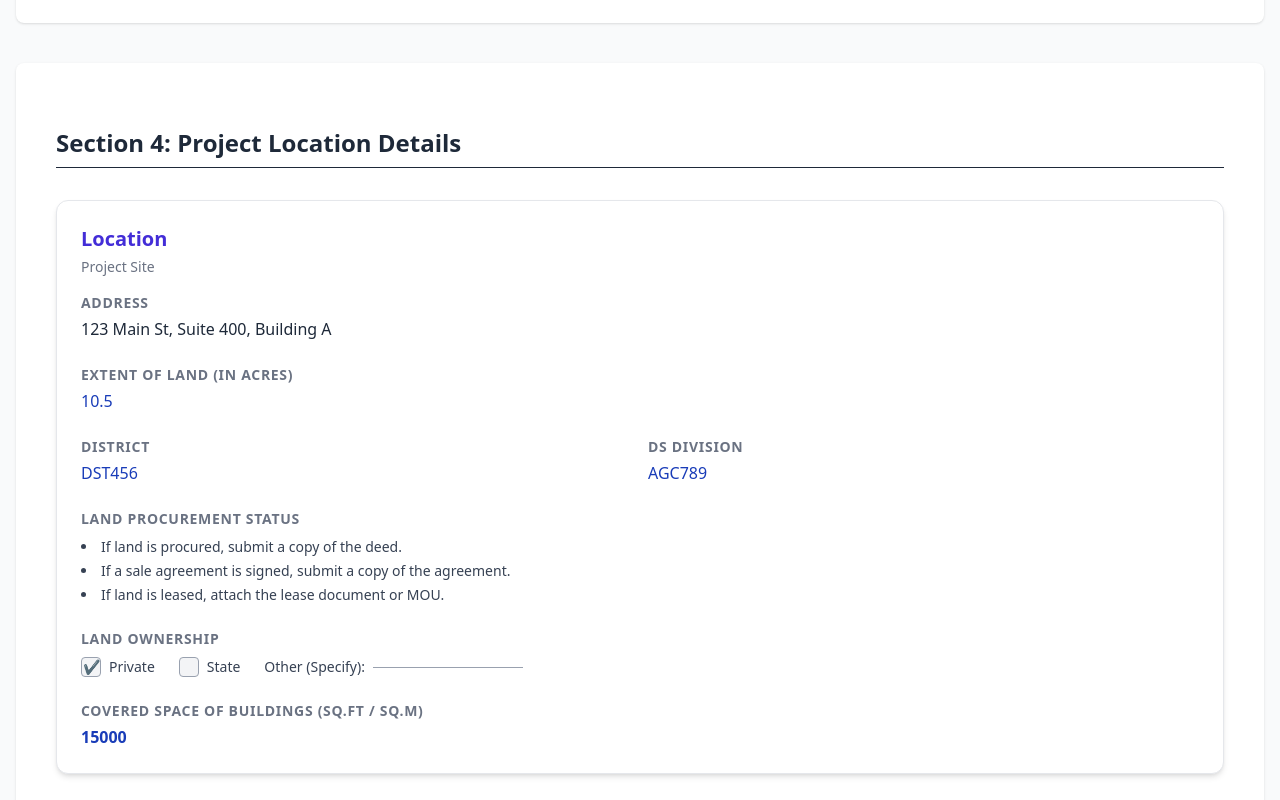
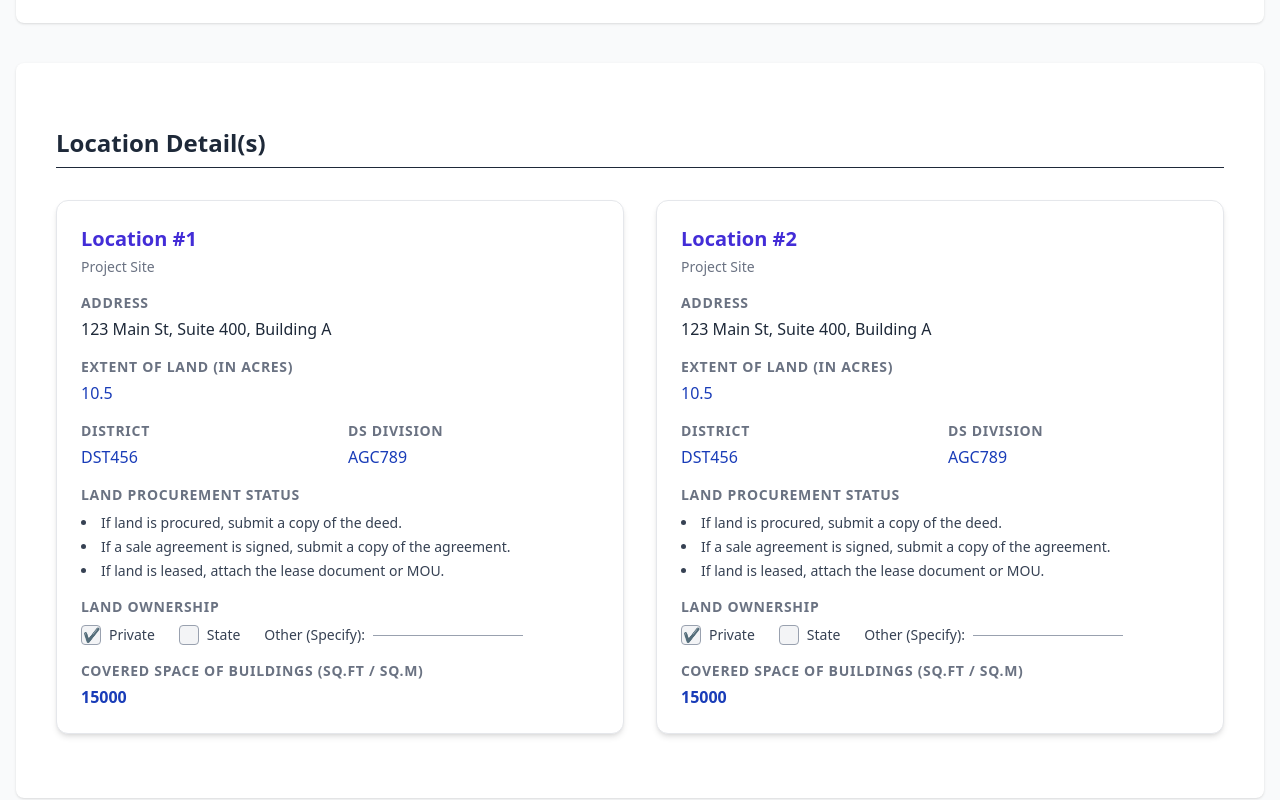
Before and after one commit to DilukaB/BOI-Application-Views, a React (Vite) app in the folder BOI Tourism/Frontend/: page / in a window 1280 px wide. Shown: the part 580-1380 px from the top of the page. Built offline with nearby package versions, Linux system fonts and the light colour scheme.

Commit message:
tourism updated

```diff
--- a/BOI Tourism/Frontend/public/data.json
+++ b/BOI Tourism/Frontend/public/data.json
@@ -64,6 +64,29 @@
       "onSiteInfrastructure": "Warehouse, office buildings",
       "coveredSpace": 15000,
       "existingBuildings": "3 warehouses, 1 admin block"
+    },
+    {
+      "facadD1": "123 Main St",
+      "facadD2": "Suite 400",
+      "facadD3": "Building A",
+      "factel": "+1-555-123-4567",
+      "factlx": "+1-555-765-4321",
+      "facfax": "+1-555-987-6543",
+      "faceml": "info@facility.com",
+      "lndacr": 10.5,
+      "lndrood": 8.2,
+      "lndpurch": 5.0,
+      "facprvcd": "PRV123",
+      "facdistcd": "DST456",
+      "facagacd": "AGC789",
+      "longitude": "72.8777",
+      "latitude": "19.0760",
+      "ownership": "Private",
+      "numberOfUnits": "20",
+      "offSiteInfrastructure": "Road access, power supply",
+      "onSiteInfrastructure": "Warehouse, office buildings",
+      "coveredSpace": 15000,
+      "existingBuildings": "3 warehouses, 1 admin block"
     }
   ]
 }
--- a/BOI Tourism/Frontend/src/components/LocationForm.jsx
+++ b/BOI Tourism/Frontend/src/components/LocationForm.jsx
@@ -1,20 +1,20 @@
   import React, { useEffect, useState } from "react";
 
  const LocationForm = () => {
-  const [location, setLocation] = useState(null);
+   const [locations, setLocations] = useState([]);
 
    useEffect(() => {
      fetch("/data.json")
        .then((res) => res.json())
        .then((data) => {
-        if (data.siteLocations && data.siteLocations.length > 0) {
-          setLocation(data.siteLocations[0]); // Use the first location
+         if (data.siteLocations?.length > 0) {
+           setLocations(data.siteLocations);
          }
        })
        .catch((err) => console.error("Error fetching location:", err));
    }, []);
 
-  if (!location) {
+   if (locations.length === 0) {
      return (
        <div className="flex justify-center py-20">
          <p className="text-lg font-medium text-gray-500 animate-pulse">
@@ -27,18 +27,25 @@ const LocationForm = () => {
    return (
      <div className="container mx-auto px-4 py-10 text-gray-800">
        <h2 className="text-2xl font-semibold mb-8 text-gray-800 border-b pb-2">
-        Section 4: Project Location Details
+          Location Detail(s)
        </h2>
 
-      <div className="border rounded-xl p-6 transition-all duration-300 border-gray-200 shadow-md hover:shadow-lg bg-white space-y-6">
+       <div className="grid grid-cols-1 md:grid-cols-2 gap-8">
+         {locations.map((location, index) => (
+           <div
+             key={index}
+             className="border rounded-xl p-6 transition-all duration-300 border-gray-200 shadow-md hover:shadow-lg bg-white space-y-6"
+           >
              <div className="flex justify-between items-start mb-4">
                <div>
-            <h3 className="text-xl font-bold text-indigo-700">Location</h3>
+                 <h3 className="text-xl font-bold text-indigo-700">
+                   Location #{index + 1}
+                 </h3>
                  <p className="text-sm text-gray-500 mt-1">Project Site</p>
                </div>
              </div>
 
-        {/* Address */}
+             <div className="space-y-4">
                <div>
                  <h4 className="text-sm font-semibold text-gray-500 uppercase tracking-wider">
                    Address
@@ -50,31 +57,34 @@ const LocationForm = () => {
                  </p>
                </div>
 
-        {/* Extent of Land */}
                <div>
                  <h4 className="text-sm font-semibold text-gray-500 uppercase tracking-wider">
                    Extent of Land (in acres)
                  </h4>
-          <p className="mt-1 text-blue-800 font-medium">{location.lndacr}</p>
+                 <p className="mt-1 text-blue-800 font-medium">
+                   {location.lndacr}
+                 </p>
                </div>
 
-        {/* District and DS Division */}
                <div className="grid grid-cols-2 gap-4">
                  <div>
                    <h4 className="text-sm font-semibold text-gray-500 uppercase tracking-wider">
                      District
                    </h4>
-            <p className="mt-1 text-blue-800 font-medium">{location.facdistcd}</p>
+                   <p className="mt-1 text-blue-800 font-medium">
+                     {location.facdistcd}
+                   </p>
                  </div>
                  <div>
                    <h4 className="text-sm font-semibold text-gray-500 uppercase tracking-wider">
                      DS Division
                    </h4>
-            <p className="mt-1 text-blue-800 font-medium">{location.facagacd}</p>
+                   <p className="mt-1 text-blue-800 font-medium">
+                     {location.facagacd}
+                   </p>
                  </div>
                </div>
 
-        {/* Land Procurement Status */}
                <div>
                  <h4 className="text-sm font-semibold text-gray-500 uppercase tracking-wider">
                    Land Procurement Status
@@ -82,7 +92,8 @@ const LocationForm = () => {
                  <ul className="list-disc list-inside mt-2 text-gray-700 text-sm space-y-1">
                    <li>If land is procured, submit a copy of the deed.</li>
                    <li>
-              If a sale agreement is signed, submit a copy of the agreement.
+                     If a sale agreement is signed, submit a copy of the
+                     agreement.
                    </li>
                    <li>
                      If land is leased, attach the lease document or MOU.
@@ -90,7 +101,6 @@ const LocationForm = () => {
                  </ul>
                </div>
 
-        {/* Ownership */}
                <div>
                  <h4 className="text-sm font-semibold text-gray-500 uppercase tracking-wider">
                    Land Ownership
@@ -98,7 +108,9 @@ const LocationForm = () => {
                  <div className="mt-2 flex flex-wrap items-start gap-6 text-sm text-gray-700">
                    {["Private", "State"].map((type) => (
                      <label key={type} className="flex items-center gap-2">
-                <span className="w-5 h-5 border border-gray-400 rounded-sm flex items-center justify-center bg-gray-100 text-green-600 font-bold">
+                       <span
+                         className={`w-5 h-5 border border-gray-400 rounded-sm flex items-center justify-center bg-gray-100 text-green-600 font-bold`}
+                       >
                          {location.ownership === type ? "✔" : ""}
                        </span>
                        {type}
@@ -115,7 +127,6 @@ const LocationForm = () => {
                  </div>
                </div>
 
-        {/* Covered Space */}
                <div>
                  <h4 className="text-sm font-semibold text-gray-500 uppercase tracking-wider">
                    Covered Space of Buildings (sq.ft / sq.m)
@@ -126,6 +137,9 @@ const LocationForm = () => {
                </div>
              </div>
            </div>
+         ))}
+       </div>
+     </div>
    );
  };
 
```
Lines whose indentation alone changed are shown as unchanged.
